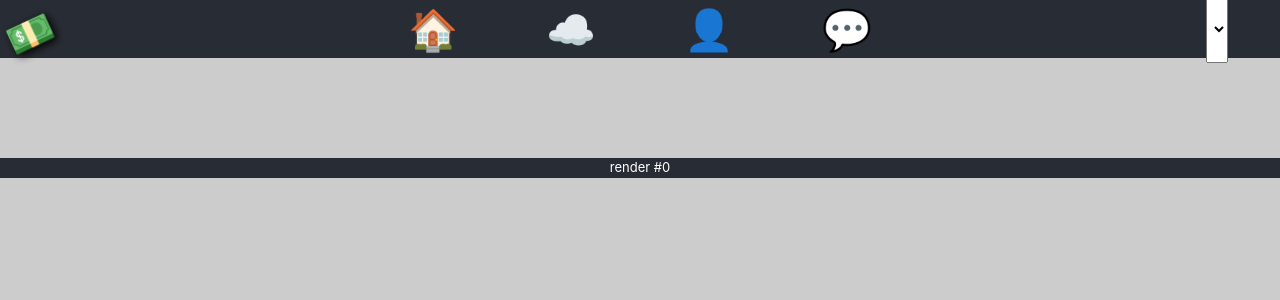
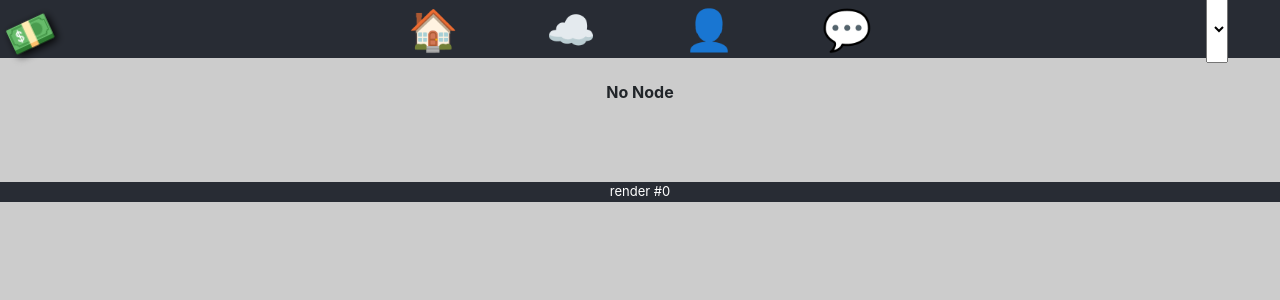
Before and after one commit to Wounded-Knee/da3030, a React (Create React App) app: page /node/1 in a window 1280 px wide. Shown: the top 300 px of the page. Built offline with nearby package versions, Linux system fonts and the light colour scheme.

Commit message:
Home page works, second-level nodes render.

```diff
--- a/src/App.js
+++ b/src/App.js
@@ -3,6 +3,7 @@ import initialize from './initialize';
 import UserSelector from './view/UserSelector';
 import Profile from './view/Profile';
 import CheatMenu from './view/CheatMenu';
+import Node from './view/Node';
 import {
   User,
   MODEL_TYPES,
@@ -36,6 +37,7 @@ class App extends React.Component {
       ...window.da,
       app: this,
       ac2: this.annuitCœptisII,
+      refresh: this.triggerRender.bind(this),
       initialize: initialize.bind(this, this.annuitCœptisII),
     };
   }
@@ -208,13 +210,13 @@ class App extends React.Component {
                 render={
                   props => <ul className="nodeList">
                     <li>
-{/*                      <Node
+                      <Node
                         {...props}
                         setDocumentTitle={ this.setDocumentTitle.bind(this) }
                         redirect={ this.redirect.bind(this) }
                         annuitCœptisII={ this.annuitCœptisII }
                       />
-*/}                    </li>
+                    </li>
                   </ul>
                 }
               />
--- a/src/class/AnnuitCœptisII.js
+++ b/src/class/AnnuitCœptisII.js
@@ -14,6 +14,13 @@ class AnnuitCœptisII {
 		this.onChange = onChange || function() {};
 		this.load(loadFile);
 		this.models = Models;
+
+		window.da = {
+			...window.da,
+			createUser: userName => this.create({
+				name: userName,
+			}, MODEL_TYPES.USER),
+		}
 	}
 
 	somethingChanged(model = undefined) {
@@ -32,6 +39,7 @@ class AnnuitCœptisII {
 			}, this);
 			AnnuitCœptisIIData.push(newNode);
 			this.dirty = true;
+			console.log(data, modelType, newNode);
 			return newNode;
 		} else {
 			console.log(Models);
@@ -89,7 +97,7 @@ class AnnuitCœptisII {
 
 	getById(id) {
 		return this.filter(
-			node => node.getId() === id
+			node => node.getId() === parseInt(id)
 		)[0];
 	}
 
@@ -148,7 +156,7 @@ class AnnuitCœptisII {
 			Math.max.apply(
 				Math,
 				nodes.map(
-					node => parseInt(node.id) || 0
+					node => parseInt(node.getId()) || 0
 				)
 			) + 1
 		, 0);
--- a/src/class/Models.js
+++ b/src/class/Models.js
@@ -20,12 +20,14 @@ const EVENT_TYPES = {
 	ADOPTED: 'Adopted',
 	ORPHANED: 'Orphaned',
 	SAVED: 'Saved',
+	TRACK: 'Track',
 };
 const ATTRIBUTE_NAMES = {
 	META: '_meta',
 	MODEL_TYPE: 'modelName',
 	ID: 'id',
 	PARENT_ID: 'parentId',
+	AUTHOR_ID: 'authorId',
 };
 
 /**
@@ -73,19 +75,20 @@ class Generic {
 				const metaData = this.metaData || value[ATTRIBUTE_NAMES.META];
 				if (metaData) {
 					const modelName = metaData[ATTRIBUTE_NAMES.MODEL_TYPE] || this.getModelType();
+					const eventType = !this.metaData ? EVENT_TYPES.CREATED : EVENT_TYPES.SET_DATA_OBJ;
 					if (modelName !== this.getModelType()) {
 						throw new Error(`${this.getModelType()}.set() Wrong model type: ${modelName}`);
 					}
 					this.metaData = {
 						...metaData,
-						authorId: authorId,
+						[ATTRIBUTE_NAMES.AUTHOR_ID]: authorId,
 						events: [
 							...metaData.events || [],
 						]
 					};
 					delete value[ATTRIBUTE_NAMES.META];
 					this.data = value;
-					this.recordEvent(EVENT_TYPES.SET_DATA_OBJ, value);
+					this.recordEvent(eventType, value);
 					return true;
 				} else {
 					throw new Error(`${this.getModelType()}.set() No metadata`, value);
@@ -100,6 +103,10 @@ class Generic {
 				return true;
 			}
 		}
+	}
+
+	track() {
+		return this.recordEvent(EVENT_TYPES.TRACK);
 	}
 
 	setParent(parentNode) {
@@ -143,7 +150,15 @@ class Generic {
 	}
 
 	getId() {
-		return this.metaData[ATTRIBUTE_NAMES.ID];
+		return this.getMetaData(ATTRIBUTE_NAMES.ID);
+	}
+
+	getAuthorId() {
+		return this.getMetaData(ATTRIBUTE_NAMES.AUTHOR_ID);
+	}
+
+	getMetaData(attr) {
+		return this.metaData[attr];
 	}
 
 	delete() {
@@ -170,12 +185,15 @@ class Generic {
 	}
 
 	recordEvent(eventType, eventData) {
+		const userId = this.annuitCœptisII
+			? this.annuitCœptisII.getCurrentUser().getId()
+			: -1;
 		if (Object.values(EVENT_TYPES).indexOf(eventType) === -1) {
 			throw new Error(`${this.getModelType()}.recordEvent() Can't record an invalid eventType: ${eventType}`);
 		}
 
 		const newEvent = {
-			userId: 0,
+			userId: userId,
 			date: new Date(),
 			type: eventType,
 			data: eventData,
@@ -202,8 +220,12 @@ class Generic {
 		].indexOf(eventType) !== -1;
 	}
 
+	getEvents() {
+		return this.metaData.events;
+	}
+
 	getEventsByType(eventType) {
-		return this.metaData.events.filter(
+		return this.getEvents().filter(
 			event => event.type === eventType
 		);
 	}
@@ -317,10 +339,14 @@ class TextNode extends Generic {
 		return MODEL_TYPES.TEXT_NODE;
 	}
 
+	represent() {
+		const author = this.annuitCœptisII.getById(this.getAuthorId()) || User.getAnonymous();
+		return `❝${this.getCardinalValue()}❞ - ${author.getCardinalValue()}`;
+	}
+
 	getCardinalValue() {
 		return this.get('text');
 	}
-
 
 	getValidDataObjectKeys() {
 		return [
@@ -350,7 +376,6 @@ class User extends Generic {
 	}
 
 	be() {
-		console.log('Being ', this);
 		return this.annuitCœptisII.setLocalStorage(
 			LOCAL_STORAGE_NAMES.SETTINGS,
 			{
--- a/src/view/Node.js
+++ b/src/view/Node.js
@@ -1,6 +1,6 @@
 import React from 'react';
 import Exposure from './Exposure';
-import { User } from '../class/Models';
+import { MODEL_TYPES, User } from '../class/Models';
 import Slider from "react-slick";
 import {
   Link,
@@ -23,13 +23,13 @@ class Node extends React.Component {
   }
 
   getFreshState() {
-    if (this.typeahead) this.typeahead.clear();
-    return {
-      data: this.getNode().data,
-      id: this.getNode()._id,
+    const node = this.getNode();
+    return node ? {
+      data: node.get('text'),
+      id: node.getId(),
       inputString: '',
-      exposure: this.getNode().exposure,
-    };
+      exposure: node.exposure,
+    } : {};
   }
 
   getNode() {
@@ -40,14 +40,14 @@ class Node extends React.Component {
   promptAddChildNode() {
     const { annuitCœptisII } = this.props;
     const parentNode = this.getNode();
-    const fromUser = annuitCœptisII.User.getCurrent();
-    const toUser = annuitCœptisII.User.getById(parentNode.data.authorId);
-    const subj = parentNode.data.text.substring(parentNode.data.text.length - 20);
+    const fromUser = annuitCœptisII.getCurrentUser();
+    const toUser = annuitCœptisII.getById(parentNode.getMetaData('authorId'));
+    const subj = parentNode.getCardinalValue().substring(parentNode.getCardinalValue().length - 20);
     const text = prompt(
-      `From: ${ fromUser.data.name }\n`+
-      `To: ${ toUser.data.name }\n`+
+      `From: ${ fromUser.getCardinalValue() }\n`+
+      `To: ${ toUser.getCardinalValue() }\n`+
       `Subj: ... ${ subj }\n`, '');
-    if (text) annuitCœptisII.Node.create(text, parentNode);
+    if (text) annuitCœptisII.create({text}, MODEL_TYPES.TEXT_NODE).setParent(parentNode);
   }
 
   onChangeExposure(level) {
@@ -104,7 +104,11 @@ class Node extends React.Component {
     } = this.getMetaData();
 
     return parentNode && !noAncestors ? (
-      <Node match={{ params: { nodeId: parentNode._id }}} annuitCœptisII={ annuitCœptisII } asAncestor />
+      <Node
+        match={{ params: { nodeId: parentNode.getId() }}}
+        annuitCœptisII={ annuitCœptisII }
+        asAncestor
+      />
     ) : null;
   }
 
@@ -146,12 +150,13 @@ class Node extends React.Component {
 
     if (asAncestor || asDescendant) return null;
 
+    console.log('Children: ', finalChildren);
     return (
       <Slider {...settings} className="clearfix">
         {
           finalChildren.map(
             node => <Node
-              match={{ params: { nodeId: node._id }}}
+              match={{ params: { nodeId: node.getId() }}}
               annuitCœptisII={ annuitCœptisII }
               noAncestors
               asDescendant
@@ -197,17 +202,16 @@ class Node extends React.Component {
 
     var nodeText = node.getCardinalValue();
     const children = node.getChildren();
-    //const shadowChildren = ShadowNode.getChildrenOf(node);
     const shadowChildren = [];
-    console.log('User',User);
-    const author = node.data.authorId === User.getAnonymous().id
+    const authorId = node.getMetaData('authorId') || -1;
+    const author = authorId === -1
       ? User.getAnonymous()
-      : User.getById(node.data.authorId);
+      : annuitCœptisII.getById(authorId);
     const spectator = annuitCœptisII.getCurrentUser();
     const parentNode = node.getParent();
     const authorMode = spectator === author;
     const trailWardenMode = false; //annuitCœptisII.Node.getTrailhead(node).data.authorId === author.data.id;
-    const authorClass = author.data.name.substring(0,2);
+    const authorClass = author.getCardinalValue().substring(0,2);
     const classNames = [
       "node",
       "speech-bubble",
@@ -216,7 +220,7 @@ class Node extends React.Component {
       "author_"+authorClass,
     ].join(' ');
     const linkedText = asAncestor || asDescendant
-      ? <Link to={`/node/${node._id}`} exact>{ nodeText }</Link>
+      ? <Link to={`/node/${node.getId()}`} exact>{ nodeText }</Link>
       : nodeText;
 
     return {
@@ -239,15 +243,12 @@ class Node extends React.Component {
   }
 
   track() {
-    const { annuitCœptisII } = this.props;
-
-    annuitCœptisII.Track.userAddTrack(this.getNode(), annuitCœptisII.User.getCurrent());
+    this.getNode().track();
   }
 
   render() {
-    if (this.state.data === undefined) {
-      this.setState(this.getFreshState());
-      return null;
+    if (!this.getNode()) {
+      return <b>No Node</b>;
     }
 
     const {
@@ -261,6 +262,7 @@ class Node extends React.Component {
     if (!asAncestor && !asDescendant) this.track();
     if (setDocumentTitle) setDocumentTitle( node.data.text + ' - ' + author.data.name );
 
+    console.log('Rendering ', node.represent());
 
     return (
       <>
--- a/src/view/Profile.js
+++ b/src/view/Profile.js
@@ -26,7 +26,7 @@ class Profile extends React.Component {
         <h2>{ ownerLanguage } Nodes</h2>
         <div className="nodeList clearfix">
           { userNodes.map( node => (
-            <Node match={{ params: { nodeId: node._id }}} annuitCœptis={ annuitCœptis } asAncestor noAncestors />
+            <Node match={{ params: { nodeId: node.getId() }}} annuitCœptis={ annuitCœptis } asAncestor noAncestors />
           ))}
         </div>
 
```
